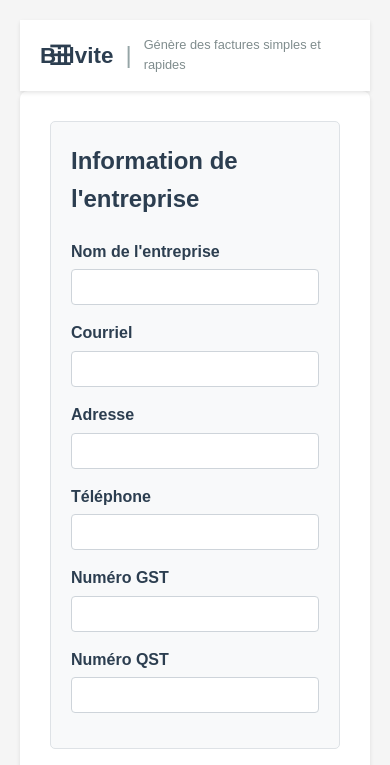
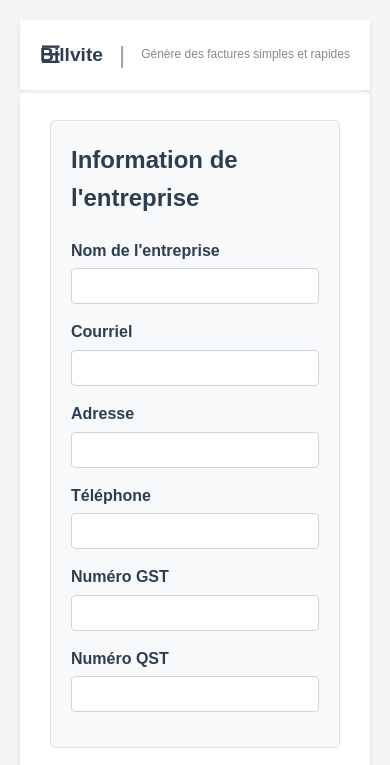
Before and after one commit to propea33/factures, a plain HTML site: page index.html in a window 390 px wide. Shown: the top 765 px of the page. Drawn offline with nearby package versions, Linux system fonts and the light colour scheme.

Commit message:
Update styles.css

```diff
--- a/styles.css
+++ b/styles.css
@@ -131,6 +131,7 @@ button:hover {
     z-index: 100;
     min-height: 70px;
     width: 100%;
+    position: relative;
 }
 
 .title-container {
@@ -138,6 +139,8 @@ button:hover {
     align-items: center;
     gap: 12px;
     justify-content: center;
+    margin: 0 auto;
+    padding: 0 40px; /* Espace pour le bouton de menu */
 }
 
 .navbar h1 {
@@ -160,16 +163,17 @@ button:hover {
 }
 
 .toggle-sidebar {
+    position: absolute;
+    left: 20px;
+    top: 50%;
+    transform: translateY(-50%);
     background: none;
     border: none;
     font-size: 28px;
     cursor: pointer;
     padding: 8px 12px;
     color: #2c3e50;
-    position: absolute;
-    left: 20px;
-    display: flex;
-    align-items: center;
+    z-index: 1;
 }
 
 #previewInvoice {
@@ -481,6 +485,11 @@ button:hover {
 
 /* Responsive */
 @media screen and (max-width: 768px) {
+
+     .navbar {
+        padding: 10px;
+    }
+
     .flex-container {
         flex-direction: column;
     }
@@ -498,24 +507,28 @@ button:hover {
     }
 
      .title-container {
-        flex-direction: row;
-        align-items: center;
-        gap: 8px;
+        width: 100%;
+        padding: 0 35px; /* Ajusté pour le mobile */
+        flex-wrap: nowrap;
+        white-space: nowrap;
+        overflow: hidden;
     }
 
     .title-separator {
         margin: 0 4px;
     }
 
-      .slogan {
-        font-size: 0.8em;
+     .slogan {
+        font-size: 0.75em;
     }
 
-    .navbar h1 {
-        font-size: 1.4em;
+   .navbar h1 {
+        font-size: 1.2em;
     }
 
     .toggle-sidebar {
-        padding: 3px 8px;
+        left: 10px;
+        font-size: 24px;
+        padding: 6px 10px;
     }
 }
```
